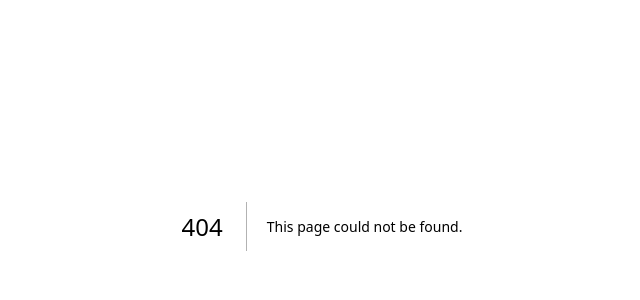
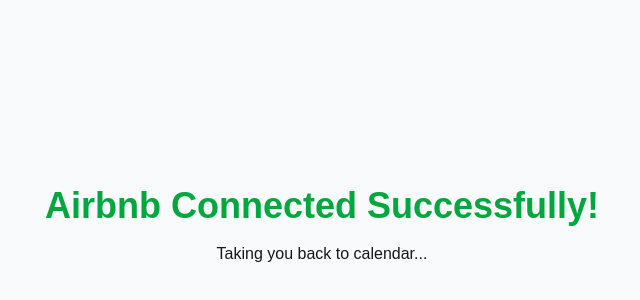
Before and after one commit to MagicMaids/tidyforge, a Next.js app: page /airbnb/callback in a window 1280 px wide. Before the commit this address had no page. Shown: the part 174-474 px from the top of the page, without its empty margins (318-958 px from the left). Built offline with nearby package versions, Linux system fonts and the light colour scheme.

Commit message:
airbnb callback handler

```diff
--- /dev/null
+++ b/src/app/airbnb/callback/page.tsx
@@ -0,0 +1,26 @@
+'use client'
+import { useEffect } from 'react'
+import { supabase } from '@/lib/supabase'
+
+export default function AirbnbCallback() {
+  useEffect(() => {
+    const urlParams = new URLSearchParams(window.location.search)
+    const code = urlParams.get('code')
+
+    if (code) {
+      // In real app we'd exchange code for tokens via server
+      // For now, just show success
+      alert('Airbnb connected! In production this would save tokens securely.')
+      window.location.href = '/calendar'
+    }
+  }, [])
+
+  return (
+    <div className="min-h-screen bg-gray-50 flex items-center justify-center">
+      <div className="text-center">
+        <h1 className="text-4xl font-bold text-green-600">Airbnb Connected Successfully!</h1>
+        <p className="mt-4">Taking you back to calendar...</p>
+      </div>
+    </div>
+  )
+}
```
